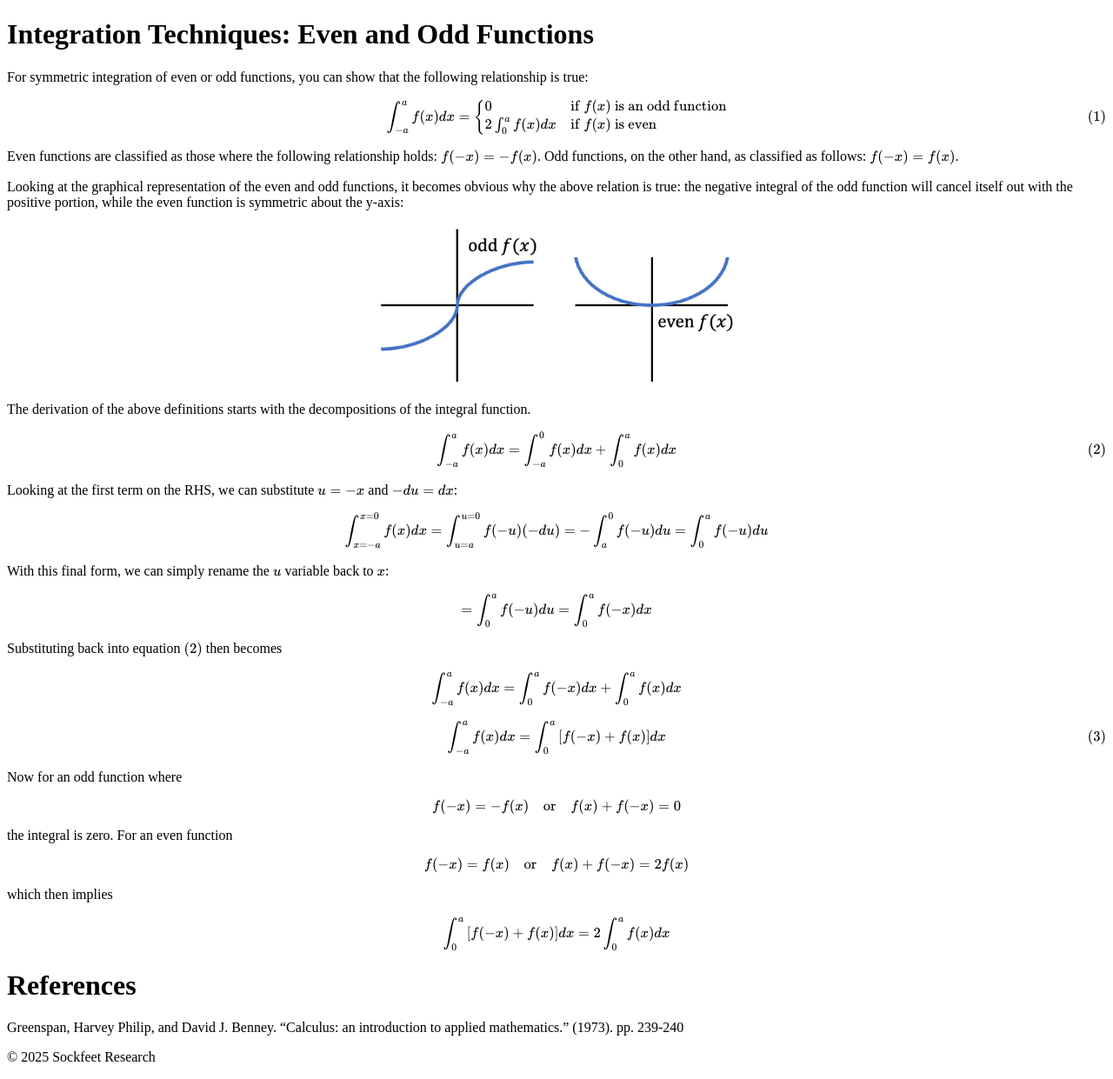
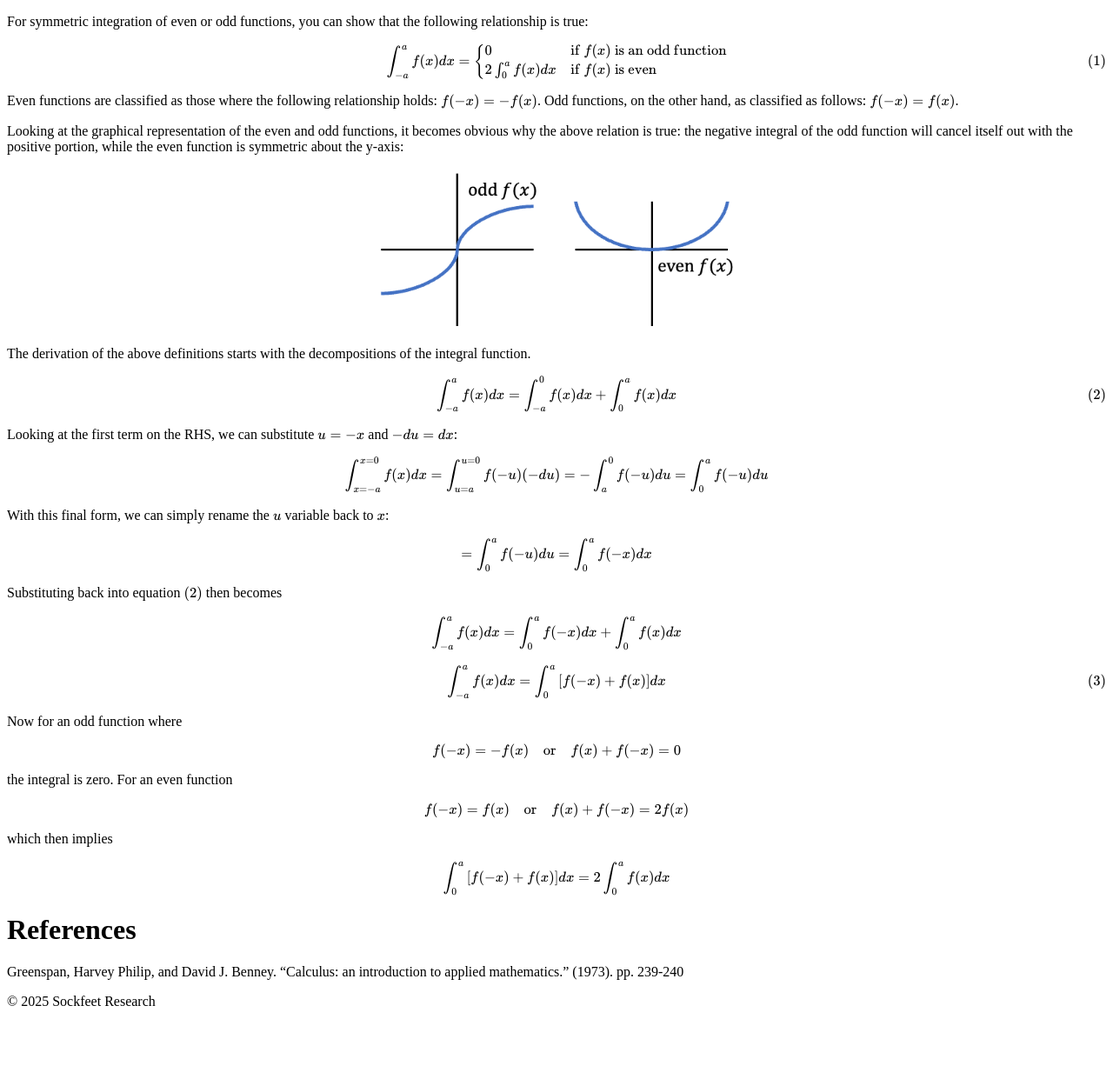
Before and after one commit to sockfeetresearch/blog, a Jekyll site: the page built from _posts/2025-05-31-integration-techniques-even-and-odd-functions.md, in a window 1280 px wide. Shown: the whole page at 87% size. Built offline with Jekyll 4.4.1, drawn with Linux system fonts in a browser that asks for light colours; our own code applies the rules of GitHub Pages for plain Markdown files; after the commit the page ends 1177 px from its top, so only the background shows below that.

Commit message:
removed redundant title

```diff
--- a/_posts/2025-05-31-integration-techniques-even-and-odd-functions.md
+++ b/_posts/2025-05-31-integration-techniques-even-and-odd-functions.md
@@ -3,8 +3,6 @@ title: "Integration Techniques: Even and Odd Functions"
 date: 2025-05-31 08:23
 categories: math integration
 ---
-
-# Integration Techniques: Even and Odd Functions
 
 For symmetric integration of even or odd functions, you can show that the following relationship is true:
 
```
